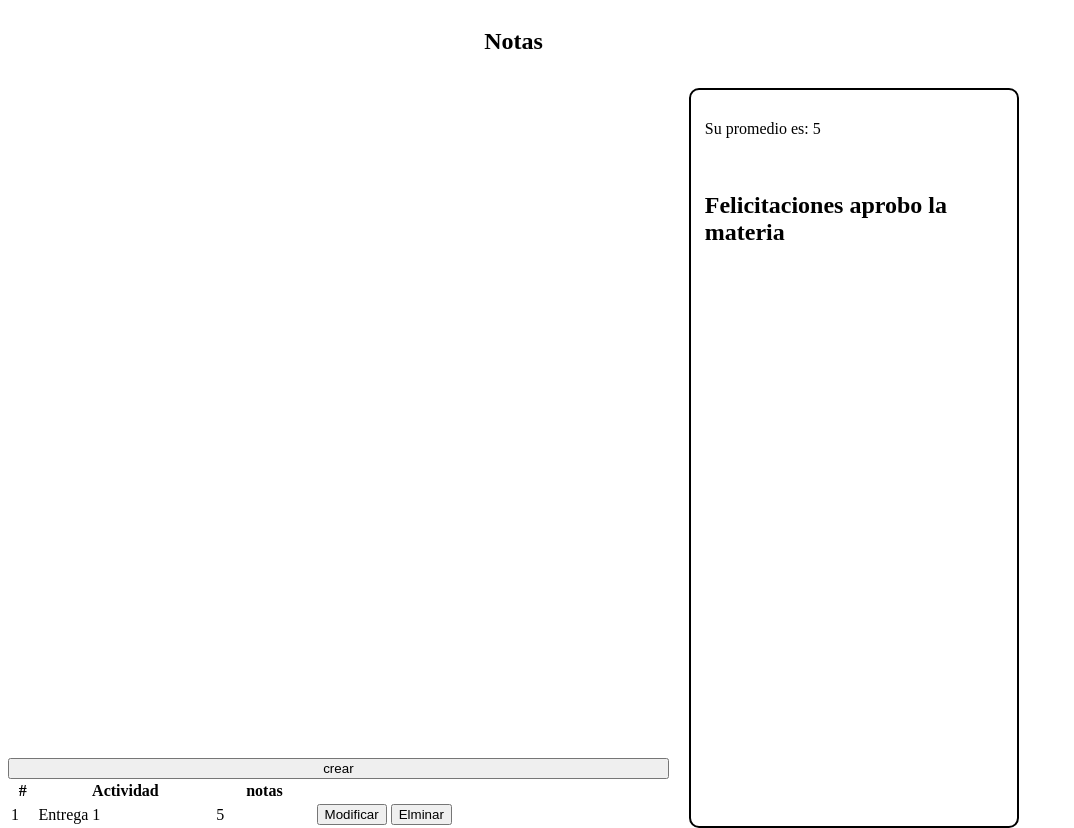
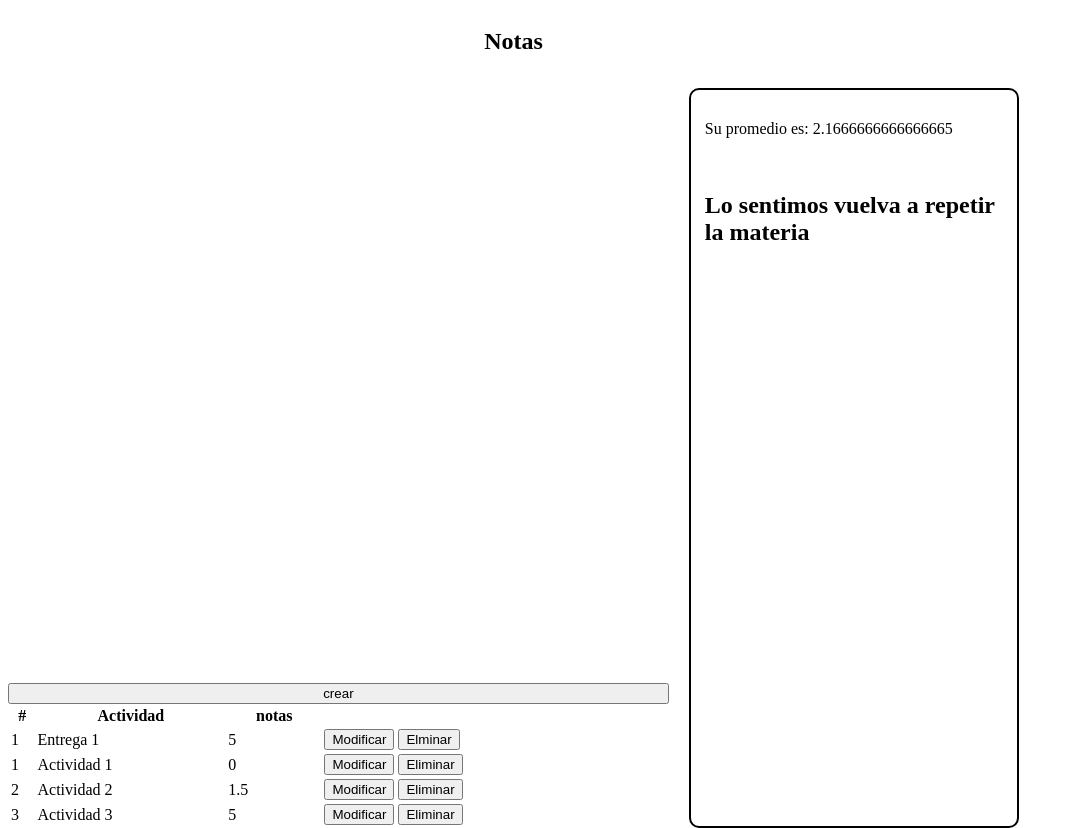
Before and after one commit to JuanFeMartinez/notas_app, a plain HTML site: page index.html in a window 1280 px wide. Shown: the whole page, without its empty margins (0-1074 px from the left). Drawn offline with Linux system fonts and the light colour scheme.

Commit message:
se creo el documento: promedios.js

```diff
--- a/index.html
+++ b/index.html
@@ -11,7 +11,7 @@
         <h1 class="titulo">Notas</h1>
         <article class="notas-content">
             <button>crear</button>
-            <table>
+            <table id="promedioTb">
                 <thead>
                 <tr>
                         <th>#</th>
@@ -34,9 +34,9 @@
             </table>
         </article>
         <article class="promedio-content">
-            <p> Su promedio es: 5</p>
+            <p id="promedioText"> Su promedio es: 5</p>
             <br>
-            <h2>Felicitaciones aprobo la materia</h2>
+            <h2 id="mensajeNota">Felicitaciones aprobo la materia</h2>
         </article>
     </section>
     <section class="modal-content close-modal">
@@ -58,5 +58,6 @@
             </form>
         </article>
     </section>
+    <script src="js/promedios.js"></script>
 </body>
 </html>
--- /dev/null
+++ b/js/promedios.js
@@ -0,0 +1,37 @@
+let actividades = [
+    {id: 1, nombre: 'Actividad 1', nota: 0},
+    {id: 2, nombre: 'Actividad 2', nota: 1.5},
+    {id: 3, nombre: 'Actividad 3', nota: 5}
+];
+
+function mostrarMensaje(promedio){
+    let mensaje = promedio>=3?
+        'Felicitaciones aprobo':
+        'Lo sentimos vuelva a repetir la materia';
+    document.getElementById('mensajeNota').innerText = mensaje;
+}
+
+function mostrarActividades(){
+    let filas = '';
+    let sumatoria = 0;
+    for(let actividad of actividades){
+        filas += '<tr>';
+        filas += '  <td>'+ actividad.id +'</td>';
+        filas += '  <td>'+ actividad.nombre +'</td>';
+        filas += '  <td>'+ actividad.nota +'</td>';
+        filas += '  <td>';
+        filas += '      <button>Modificar</button>';
+        filas += '      <button>Eliminar</button>';
+        filas += '  </td>';
+        filas += '</tr>';
+        sumatoria += actividad.nota;
+    }
+    let promedio = sumatoria / actividades.length;
+    document.getElementById('promedioTb')
+        .getElementsByTagName('tbody')[0].
+        innerHTML += filas;
+    document.getElementById('promedioText')
+    .innerText = 'Su promedio es: ' + promedio;
+    mostrarMensaje(promedio);
+}
+mostrarActividades();
```
